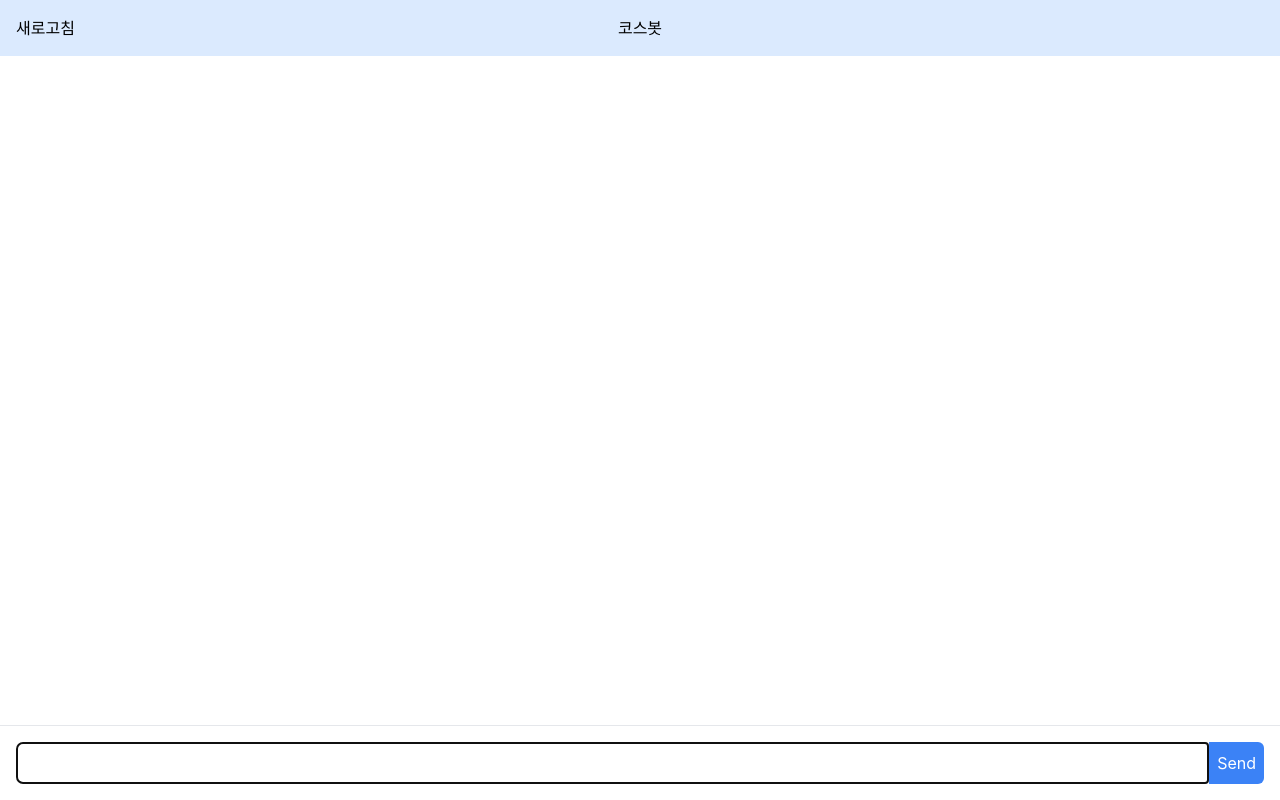
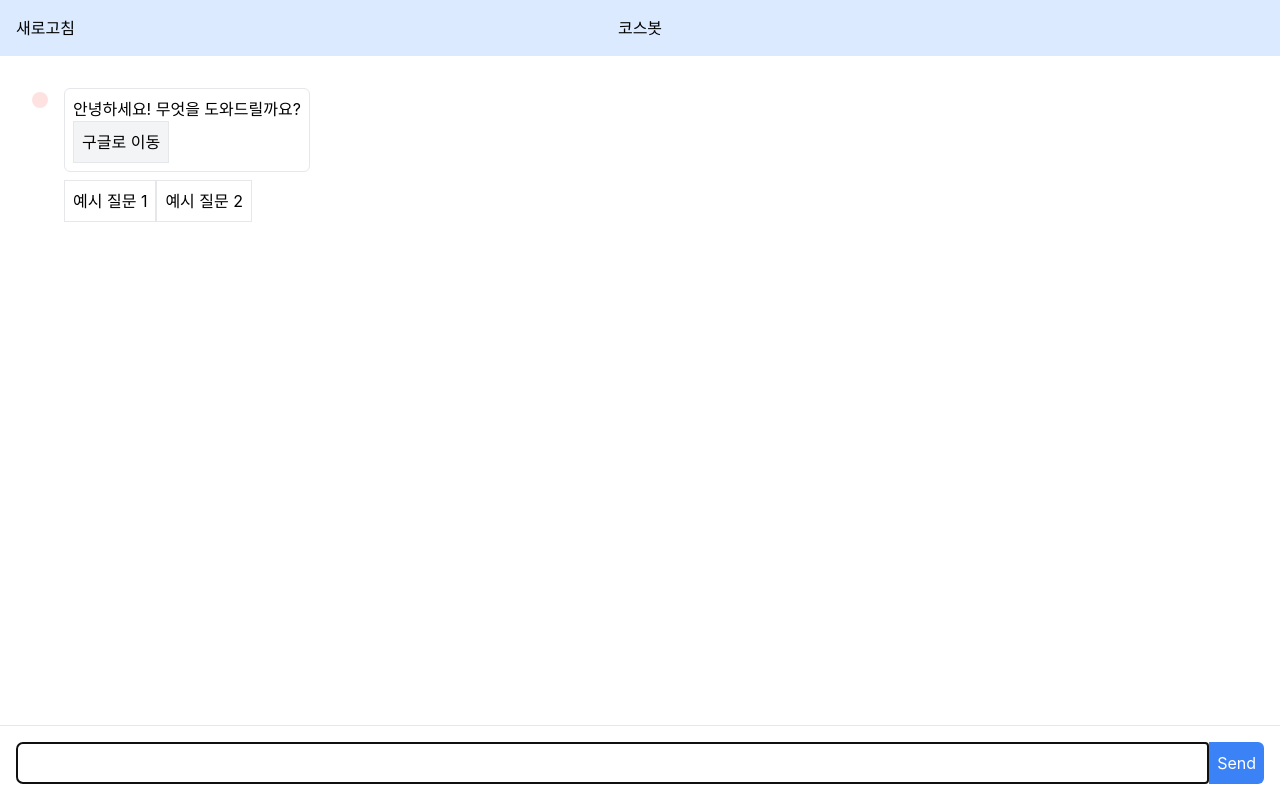
Before and after one commit to hasangwon/gentlepie-test, a Next.js app: page / in a window 1280 px wide. Built offline with nearby package versions, Linux system fonts and the light colour scheme; a web font is replaced by a local one; what axios-mock-adapter would draw is missing.

Commit message:
Update : 예시 질문 생성 및 메시지 타입별 화면 구현

```diff
--- a/src/components/Header/Header.tsx
+++ b/src/components/Header/Header.tsx
@@ -3,7 +3,14 @@ import React from "react";
 const Header = () => {
   return (
     <header className="relative w-full bg-blue-100 flex justify-center p-4">
-      <button className="absolute left-4 top-4">새로고침</button>
+      <button
+        className="absolute left-4 top-4"
+        onClick={() => {
+          window.location.reload();
+        }}
+      >
+        새로고침
+      </button>
       <div>코스봇</div>
     </header>
   );
--- a/src/components/MessageBox/ChatMessage.tsx
+++ b/src/components/MessageBox/ChatMessage.tsx
@@ -3,40 +3,89 @@ import React from "react";
 
 type ChatMessageProps = {
   message: MessageType;
+  onButtonClick: (buttonText: string) => void;
 };
 
-const ChatMessage: React.FC<ChatMessageProps> = ({ message }) => {
+const ChatMessage: React.FC<ChatMessageProps> = ({
+  message,
+  onButtonClick,
+}) => {
+  return (
+    <div
+      className={`gap-4 items-start m-4 ${
+        message.sender === "bot"
+          ? "flex justify-start"
+          : "flex flex-row-reverse"
+      }`}
+    >
+      <div
+        className={`w-4 h-4 mt-1 rounded-full ${
+          message.sender === "bot" ? "bg-red-100 " : "bg-blue-100 "
+        }`}
+      />
+      {(() => {
         switch (message.type) {
           case "text":
             return <div className="chat-message">{message.content}</div>;
           case "buttonList":
             return (
-        <div className="chat-message">
-          {message.buttons.map((button, index) => (
-            <button key={index} onClick={button.action}>
-              {button.text}
+              <div className="">
+                <div className="border p-2 rounded-md">
+                  <div>{message.content}</div>
+                  <div>
+                    {message.url && (
+                      <button
+                        className="border p-2 bg-gray-100"
+                        onClick={() => window.open(message.url?.link, "_blank")}
+                      >
+                        {message.url?.text}
+                      </button>
+                    )}
+                  </div>
+                </div>
+                <div className="mt-2">
+                  {message.buttons.map((buttonText, index) => (
+                    <button
+                      className="border p-2"
+                      key={index}
+                      onClick={() => onButtonClick(buttonText)}
+                    >
+                      {buttonText}
                     </button>
                   ))}
+                </div>
               </div>
             );
           case "menuList":
             return (
               <div className="chat-message">
+                {message.content}
+                <div className="flex">
                   {message.menu.map((menu, index) => (
-            <div key={index}>
-              <h3>{menu.title}</h3>
-              {menu.buttons.map((button, btnIndex) => (
-                <button key={btnIndex} onClick={button.action}>
-                  {button.text}
+                    <div key={index} className="border flex flex-col">
+                      <h3 className="bg-gray-100 border-b font-semibold p-2">
+                        {menu.title}
+                      </h3>
+                      {menu.buttons.map((buttonText, btnIndex) => (
+                        <button
+                          key={btnIndex}
+                          className="p-2 border-b"
+                          onClick={() => onButtonClick(buttonText)}
+                        >
+                          {buttonText}
                         </button>
                       ))}
                     </div>
                   ))}
                 </div>
+              </div>
             );
           default:
             return null;
         }
+      })()}
+    </div>
+  );
 };
 
 export default ChatMessage;
--- a/src/components/MessageBox/MessageBox.tsx
+++ b/src/components/MessageBox/MessageBox.tsx
@@ -5,9 +5,14 @@ import ChatMessage from "./ChatMessage";
 type MessageBoxProps = {
   messages: MessageType[];
   loading: boolean;
+  onButtonClick: (buttonText: string) => void;
 };
 
-const MessageBox: React.FC<MessageBoxProps> = ({ messages, loading }) => {
+const MessageBox: React.FC<MessageBoxProps> = ({
+  messages,
+  loading,
+  onButtonClick,
+}) => {
   const messagesEndRef = useRef<HTMLDivElement | null>(null);
 
   const scrollToBottom = () => {
@@ -22,11 +27,18 @@ const MessageBox: React.FC<MessageBoxProps> = ({ messages, loading }) => {
 
   return (
     <div className="flex-grow overflow-y-auto p-4">
-      {messages.map((message, idx) => {
-        return <ChatMessage key={`${message.id}_${idx}`} message={message} />;
-      })}
+      {messages.map((message, idx) => (
+        <ChatMessage
+          key={`${message.id}_${idx}`}
+          message={message}
+          onButtonClick={onButtonClick}
+        />
+      ))}
       {loading && (
-        <div className="typing-indicator">챗봇이 타이핑 중입니다...</div>
+        <div className="flex gap-4 items-start m-4">
+          <div className="w-4 h-4 mt-1 rounded-full bg-red-100 " />
+          챗봇이 타이핑 중입니다...
+        </div>
       )}
       <div ref={messagesEndRef} />
     </div>
--- a/src/hooks/useChat.ts
+++ b/src/hooks/useChat.ts
@@ -1,4 +1,4 @@
-import { useState } from "react";
+import { useState, useEffect } from "react";
 import { MessageType } from "@/types/messageType";
 import { sendMessage, rateResponse } from "@/pages/api/chat";
 
@@ -7,15 +7,33 @@ const useChat = () => {
   const [inputValue, setInputValue] = useState<string>("");
   const [loading, setLoading] = useState<boolean>(false);
 
-  const handleSendMessage = async () => {
-    if (inputValue.trim() === "" || loading) return;
+  useEffect(() => {
+    const welcomeMessage: MessageType = {
+      id: Date.now().toString(),
+      sender: "bot",
+      timestamp: Date.now(),
+      type: "buttonList",
+      content: "안녕하세요! 무엇을 도와드릴까요?",
+      buttons: ["예시 질문 1", "예시 질문 2"],
+      url: { link: "https://www.google.com", text: "구글로 이동"}
+    };
+    setMessages([welcomeMessage]);
+  }, []);
+
+  const handleExampleQuestion = (question: string) => {
+    setInputValue(question);
+    handleSendMessage(question);
+  };
+
+  const handleSendMessage = async (messageContent: string) => {
+    if (messageContent.trim() === "" || loading) return;
 
     const newMessage: MessageType = {
       id: Date.now().toString(),
       sender: "user",
       timestamp: Date.now(),
       type: "text",
-      content: inputValue,
+      content: messageContent,
     };
 
     setMessages((prevMessages) => [...prevMessages, newMessage]);
@@ -23,19 +41,9 @@ const useChat = () => {
     setLoading(true);
 
     try {
-      const botResponse = await sendMessage(inputValue);
-
-      const botMessage: MessageType = {
-        id: botResponse.id,
-        sender: "bot",
-        timestamp: Date.now(),
-        type: botResponse.type,
-        content: botResponse.content,
-        buttons: botResponse.buttons,
-        menu: botResponse.menu,
-      };
-
-      setMessages((prevMessages) => [...prevMessages, botMessage]);
+      const botResponse = await sendMessage(messageContent);
+      console.log(botResponse,'asd')
+      setMessages((prevMessages) => [...prevMessages, botResponse]);
     } catch (error) {
       console.error("Failed to fetch bot response:", error);
     } finally {
@@ -61,6 +69,7 @@ const useChat = () => {
     setInputValue,
     loading,
     handleSendMessage,
+    handleExampleQuestion,
     handleRateResponse,
   };
 };
--- a/src/pages/api/chat.ts
+++ b/src/pages/api/chat.ts
@@ -4,16 +4,44 @@ import MockAdapter from 'axios-mock-adapter';
 const API_BASE_URL = 'https://nice.com/api';
 const mock = new MockAdapter(axios);
 
-mock.onPost(`${API_BASE_URL}/chat/send`).reply(() => {
+mock.onPost(`${API_BASE_URL}/chat/send`).reply((config) => {
+  const requestData = JSON.parse(config.data);
+  const message = requestData.message;
+
+  let response;
+
+  if (message === "예시 질문 1") {
+    response = {
+      id: Date.now().toString(),
+      sender: "bot",
+      type: 'buttonList',
+      content: '이것은 예시 질문 1에 대한 응답입니다. 무엇을 도와드릴까요?',
+      buttons: ["질문 1-1", "질문 1-2"],
+      menu: [],
+    };
+  } else if (message === "예시 질문 2") {
+    response = {
+      id: Date.now().toString(),
+      sender: "bot",
+      type: 'menuList',
+      content: '이것은 예시 질문 2에 대한 응답입니다. 무엇을 도와드릴까요?',
+      buttons: [],
+      menu: [{title:'질문 2-1',buttons:['상세 질문 1','상세 질문 2','상세 질문 3']},{title:'질문 2-2',buttons:['상세 질문 5','상세 질문 6','상세 질문 7']},{title:'질문 2-3',buttons:['상세 질문 8','상세 질문 9','상세 질문 10']}],
+    };
+  } else {
+    response = {
+      id: Date.now().toString(),
+      sender: "bot",
+      type: 'text',
+      content: '이것은 기본 응답입니다. 무엇을 도와드릴까요?',
+      buttons: [],
+      menu: [],
+    };
+  }
+
   return new Promise((resolve) => {
     setTimeout(() => {
-      resolve([200, {
-        id: 'bot-123',
-        type: 'text',
-        content: '이것은 모킹된 응답입니다. 무엇을 도와드릴까요?',
-        buttons: [],
-        menu: [],
-      }]);
+      resolve([200, response]);
     }, 1000);
   });
 });
--- a/src/pages/index.tsx
+++ b/src/pages/index.tsx
@@ -5,17 +5,27 @@ import MessageInput from "../components/MessageInput/MessageInput";
 import useChat from "@/hooks/useChat";
 
 const IndexPage: React.FC = () => {
-  const { messages, inputValue, setInputValue, loading, handleSendMessage } =
-    useChat();
+  const {
+    messages,
+    inputValue,
+    setInputValue,
+    loading,
+    handleSendMessage,
+    handleExampleQuestion,
+  } = useChat();
 
   return (
     <div className="w-full h-full flex flex-col">
       <Header />
-      <MessageBox messages={messages} loading={loading} />
+      <MessageBox
+        messages={messages}
+        loading={loading}
+        onButtonClick={handleExampleQuestion}
+      />
       <MessageInput
         inputValue={inputValue}
         setInputValue={setInputValue}
-        handleSendMessage={handleSendMessage}
+        handleSendMessage={() => handleSendMessage(inputValue)}
         loading={loading}
       />
     </div>
```
Also changed, not shown: src/types/messageType.ts (+8 -12 lines). Lines whose indentation alone changed are shown as unchanged.
